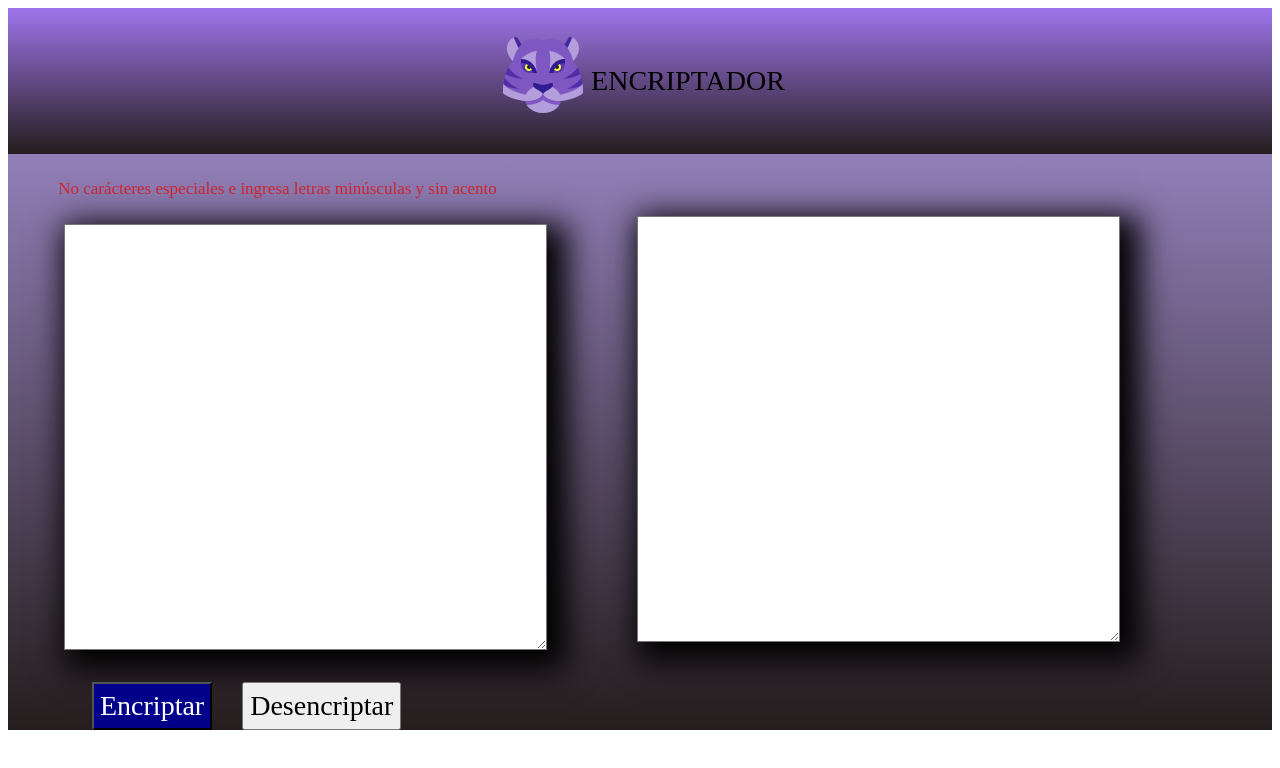
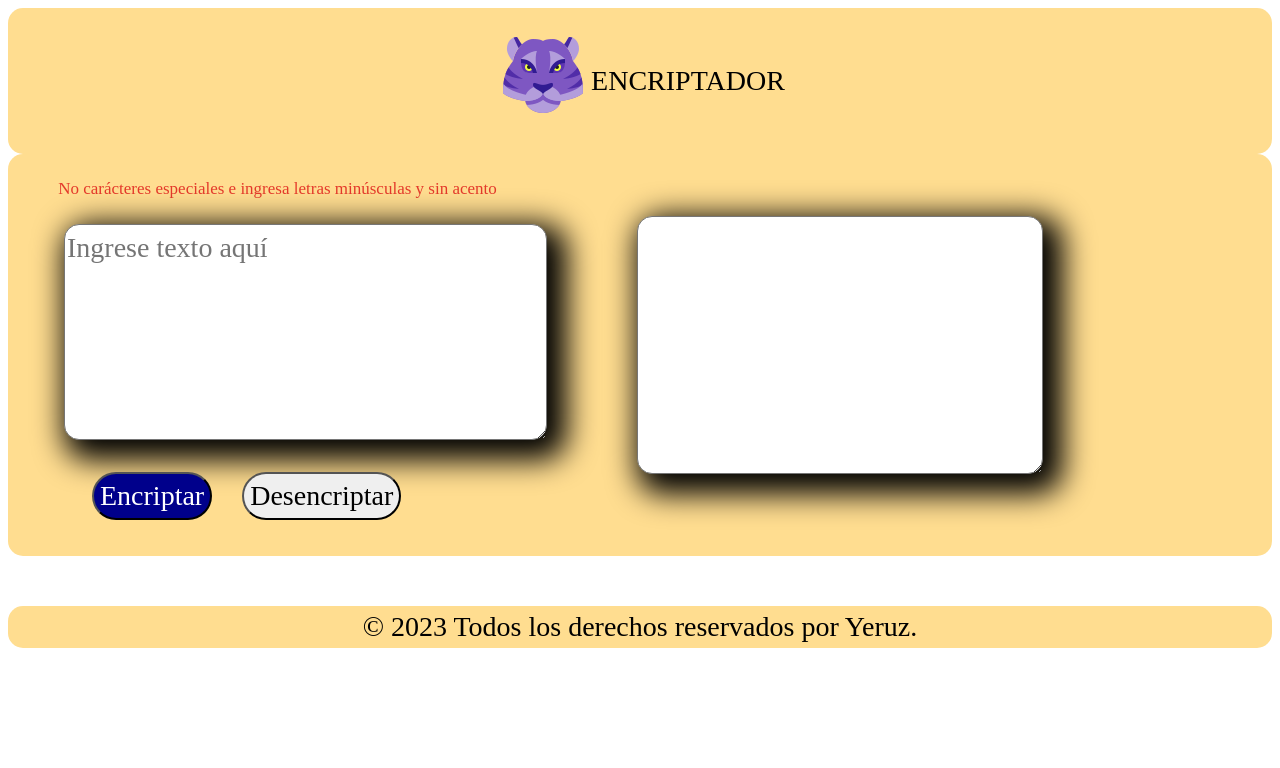
Before and after one commit to Yeruz/encriptador, a plain HTML site: page index.html in a window 1280 px wide. Drawn offline with Linux system fonts and the light colour scheme; a web font is replaced by a local one.

Commit message:
Mejorando diseño.

```diff
--- a/css/index.css
+++ b/css/index.css
@@ -12,7 +12,8 @@ main {
   text-align: center;
   display: flex;
   margin-bottom: 50px;
-  background: linear-gradient(#927fb8, #251d1d);
+  background-color: #ffdd90;
+  border-radius: 15px;
   /* align-content: space-between; */
 }
 
@@ -24,12 +25,14 @@ main {
   background-repeat: no-repeat;
   background-position: 18px;
   background-size: 300px;
+  border-radius: 15px;
 }
 
 .copiar {
   position: relative;
   margin-top: 20px;
   margin-left: 205px;
+  border-radius: 24px;
 }
 
 .botones {
@@ -42,10 +45,12 @@ main {
 .encriptar {
   background-color: darkblue;
   color: white;
+  border-radius: 24px;
 }
 
 .desencriptar {
   margin-left: 30px;
+  border-radius: 24px;
 }
 
 .informe {
@@ -58,17 +63,25 @@ header {
   display: flex;
   align-items: center;
   justify-content: center;
-  background: linear-gradient(#9e75eb, #251d1d);
+  background-color: #ffdd90;
+  border-radius: 15px;
 }
-
 .inputTxt {
   margin-left: 2em;
+  border-radius: 15px;
 }
 
 .mensaje-box {
   margin-top: 1.5em;
+  height: 360px;
 }
 
 textarea {
   box-shadow: 10px 10px 30px 10px #000000;
 }
+
+footer {
+  border-radius: 15px;
+  background-color: #ffdd90;
+  text-align: center;
+}
--- a/index.html
+++ b/index.html
@@ -20,17 +20,20 @@
       <div class="oculto">
         <h4 class="informe">No carácteres especiales e ingresa letras minúsculas y sin acento </h4>
       </div>
-      <textarea class="inputTxt" cols="30" rows="10"></textarea>
+      <textarea class="inputTxt" cols="30" rows="5" placeholder="Ingrese texto aquí"></textarea>
       <div class="botones">
         <button class="encriptar" onclick="btnEncriptar()">Encriptar</button>
-        <button class="desencriptar" onclick="btndesencriptar()">Desencriptar</button>
+        <button class="desencriptar" onclick="btnDesencriptar()">Desencriptar</button>
       </div>
     </section>
     <section class="mensaje-box">
-      <textarea class="mensaje" cols="30" rows="10"></textarea>
+      <textarea class="mensaje" cols="25" rows="6"></textarea>
       <button class="copiar" onclick="copiar()">Copiar</button>
     </section>
   </main>
+  <footer>
+    <p>© 2023 Todos los derechos reservados por Yeruz. </p>
+  </footer>
   <script src="./js/index.js"></script>
 
 </body>
```
Also changed, not shown: media/pngegg.png (deleted).
